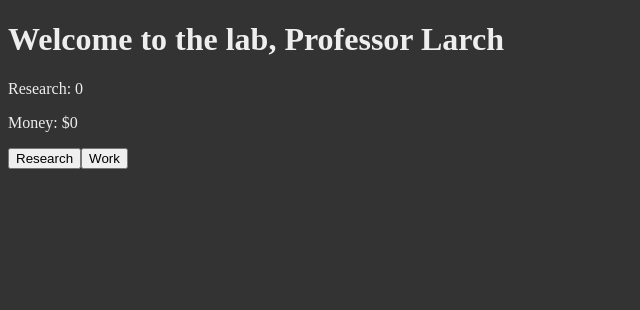
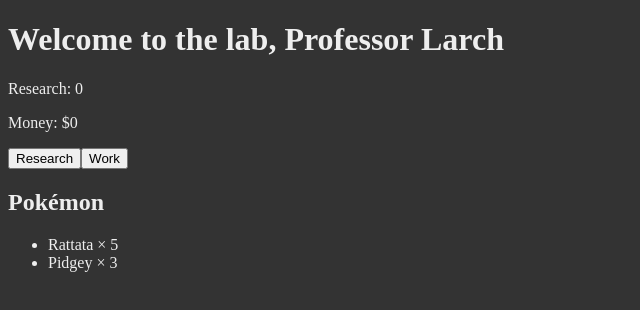
Before and after one commit to Batophobia/ngLarch, an Angular app: page / in a window 1280 px wide. Shown: the top 310 px of the page, without its empty margins (0-640 px from the left). Built offline with nearby package versions, Linux system fonts and the light colour scheme.

Commit message:
service testing

```diff
--- /dev/null
+++ b/src/app/data/collection.ts
@@ -0,0 +1,12 @@
+import { PokeOwned } from "../models/poke-owned";
+
+export const STARTING_POKEMON: PokeOwned[] = [
+  {
+    speciesId: 19,
+    quantity: 5
+  },
+  {
+    speciesId: 16,
+    quantity: 3
+  }
+];
--- /dev/null
+++ b/src/app/data/pokemon.ts
@@ -0,0 +1,19 @@
+import { PokemonSpecies } from "../models/pokemon";
+
+export const POKEMON: PokemonSpecies[] = [
+  {
+    id: 19,
+    name: 'Rattata',
+    types: ['normal']
+  },
+  {
+    id: 16,
+    name: 'Pidgey',
+    types: ['normal', 'flying']
+  },
+  {
+    id: 25,
+    name: 'Pikachu',
+    types: ['electric']
+  }
+]
--- a/src/app/lab/lab.html
+++ b/src/app/lab/lab.html
@@ -6,3 +6,15 @@
   <button (click)="addResearch()">Research</button>
   <button (click)="addMoney()">Work</button>
 </div>
+
+<h2>Pokémon</h2>
+
+<ul>
+  @for (owned of pokemon; track owned.speciesId) {
+  @if (pokemonService.getById(owned.speciesId); as species) {
+  <li>
+    {{ species.name }} × {{ owned.quantity }}
+  </li>
+  }
+  }
+</ul>
--- a/src/app/lab/lab.ts
+++ b/src/app/lab/lab.ts
@@ -1,3 +1,5 @@
+import { STARTING_POKEMON } from '../data/collection';
+import { PokemonService } from '../services/pokemon';
 import { Component, signal } from '@angular/core';
 
 @Component({
@@ -7,8 +9,11 @@
   styleUrl: './lab.css',
 })
 export class Lab {
+  constructor(private pokemonService: PokemonService) { }
+
   research = signal(0)
   money = signal(0)
+  pokemon = STARTING_POKEMON
 
   addResearch() {
     this.research.update(cur => cur + 1)
--- /dev/null
+++ b/src/app/models/poke-owned.ts
@@ -0,0 +1,4 @@
+export interface PokeOwned {
+  speciesId: number;
+  quantity: number;
+}
--- /dev/null
+++ b/src/app/models/pokemon.ts
@@ -0,0 +1,7 @@
+import { PokemonType } from "./poke-type";
+
+export interface PokemonSpecies {
+  id: number;
+  name: string;
+  types: PokemonType[];
+}
--- /dev/null
+++ b/src/app/services/pokemon.ts
@@ -0,0 +1,18 @@
+import { Injectable } from '@angular/core';
+import { POKEMON } from '../data/pokemon';
+import { PokemonSpecies } from '../models/pokemon';
+
+@Injectable({
+  providedIn: 'root',
+})
+export class PokemonService {
+  private readonly pokemon = POKEMON;
+
+  getById(id: number): PokemonSpecies | undefined {
+    return this.pokemon.find(pokemon => pokemon.id === id);
+  }
+
+  getAll(): PokemonSpecies[] {
+    return this.pokemon;
+  }
+}
```
Also changed, not shown: src/app/models/poke-type.ts (added, +19 -0 lines), 1 other file (tests, documents, lock files or other folders).
